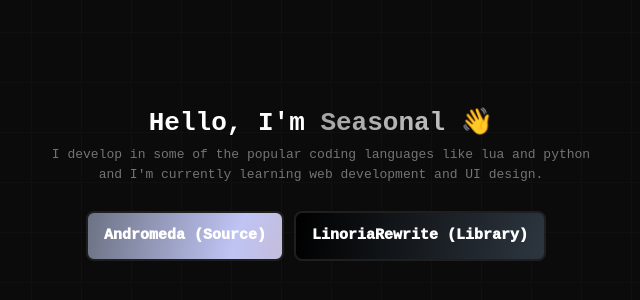
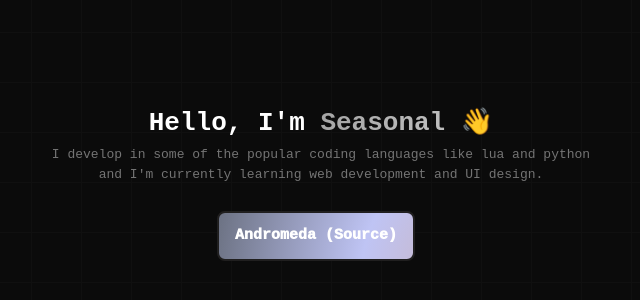
Before and after one commit to unknownsea/seasonal.cloud, a plain HTML site: page index.html in a window 1280 px wide. Shown: the part 218-518 px from the top of the page, without its empty margins (319-959 px from the left). Drawn offline with nearby package versions, Linux system fonts and the light colour scheme.

Commit message:
Update index.html

```diff
--- a/index.html
+++ b/index.html
@@ -5,7 +5,6 @@
         <meta name="viewport" content="width=device-width, initial-scale=1.0">
         <title>seasonal.cloud</title>
         <link rel="stylesheet" href="/styles/index.css">
-        <link href='https://unpkg.com/boxicons@2.1.1/css/boxicons.min.css' rel='stylesheet'>
     </head>
     <body>
         <div class="container">
@@ -14,8 +13,7 @@
                 <br>and I'm currently learning web development and UI design.</br>
             </p>
             <div class="button-container">
-                <a href="https://github.com/SeasonalKirito/Andromeda" class="andromeda-button">Andromeda (Source)</a>
-                <a href="https://github.com/SeasonalKirito/LinoriaRewrite" class="linoria-button">LinoriaRewrite (Library)</a>
+                <a href="https://github.com/unknownsea/Andromeda" class="andromeda-button">Andromeda (Source)</a>
             </div>
         </div>
     </body>
```
